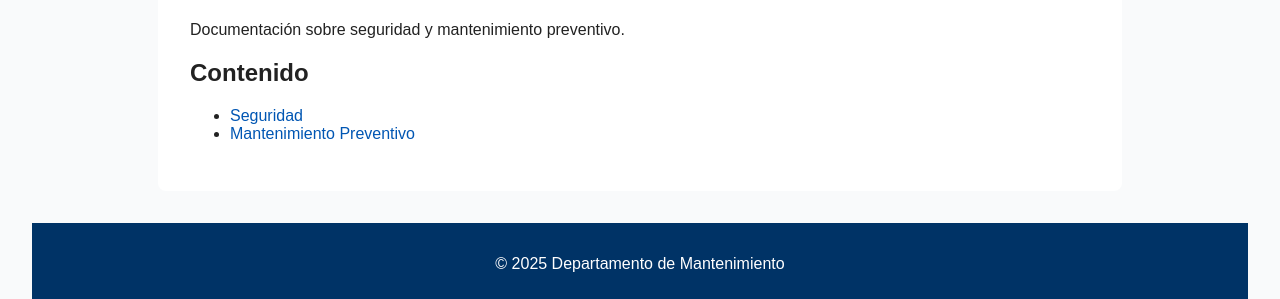
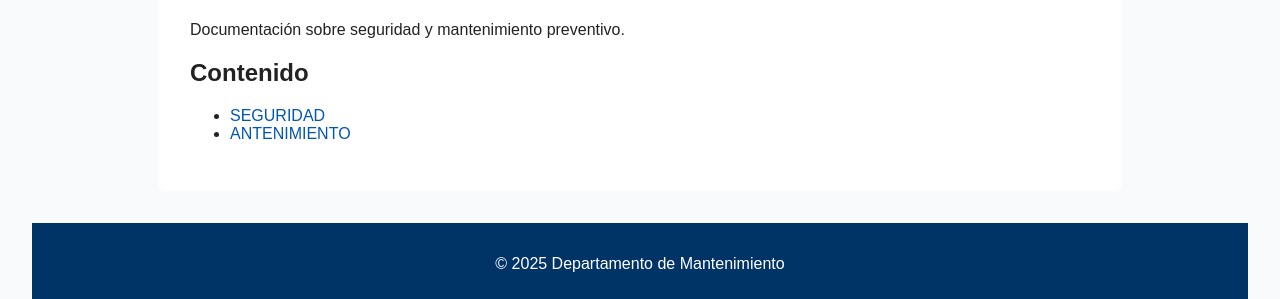
Before and after one commit to telectric/telectric.github.io, a Jekyll site: the page built from OFSA/index.md, in a window 1280 px wide. Shown: the part 302-601 px from the top of the page. Built offline with Jekyll 4.4.1, drawn with Linux system fonts in a browser that asks for light colours.

Commit message:
Actualizar index.md

```diff
--- a/OFSA/index.md
+++ b/OFSA/index.md
@@ -8,5 +8,5 @@ title: "OFSA"
 Documentación sobre seguridad y mantenimiento preventivo.
 
 ## Contenido
-- [Seguridad](./seguridad.md)
-- [Mantenimiento Preventivo](./mantenimiento-preventivo.md)
+- [SEGURIDAD](./seguridad.md)
+- [ANTENIMIENTO](./mantenimiento-preventivo.md)
```
